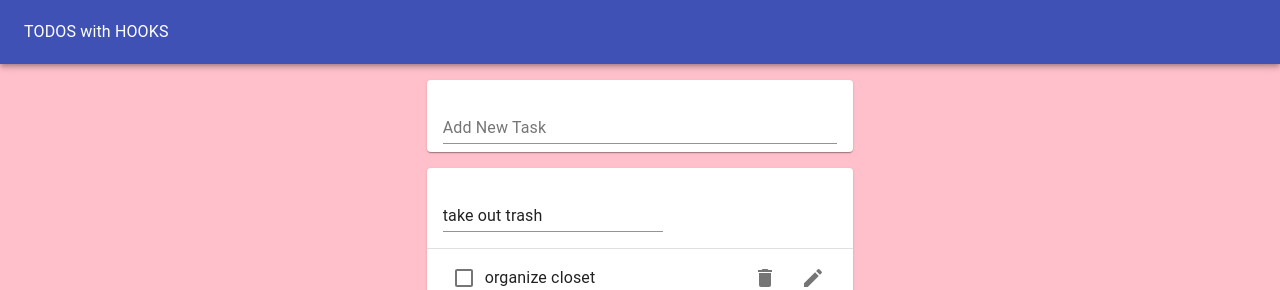
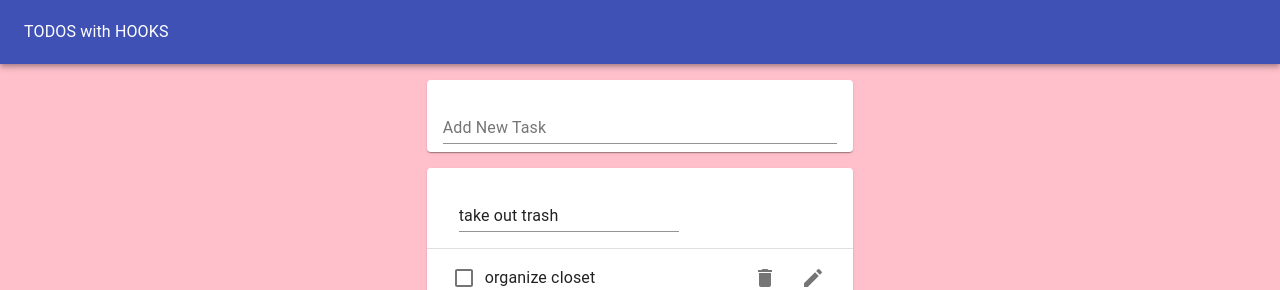
Before and after one commit to ecargiohc/hooks-project, a React (Create React App) app: page / in a window 1280 px wide. Both pictures are taken after a click on the button 813 px from the left and 205 px from the top of the page. Shown: the top 290 px of the page. Built offline with nearby package versions, Linux system fonts and the light colour scheme.

Commit message:
added minimal styling to editTodoForm

```diff
--- a/src/EditTodoForm.js
+++ b/src/EditTodoForm.js
@@ -10,7 +10,9 @@ function EditTodoForm({id, task, editTodo, toggleEditForm}) {
             editTodo(id, value);
             reset();
             toggleEditForm();
-        }} >
+        }}
+        style={{marginLeft: "1rem"}}
+        >
         <TextField
         margin="normal"
         value={value}
```
